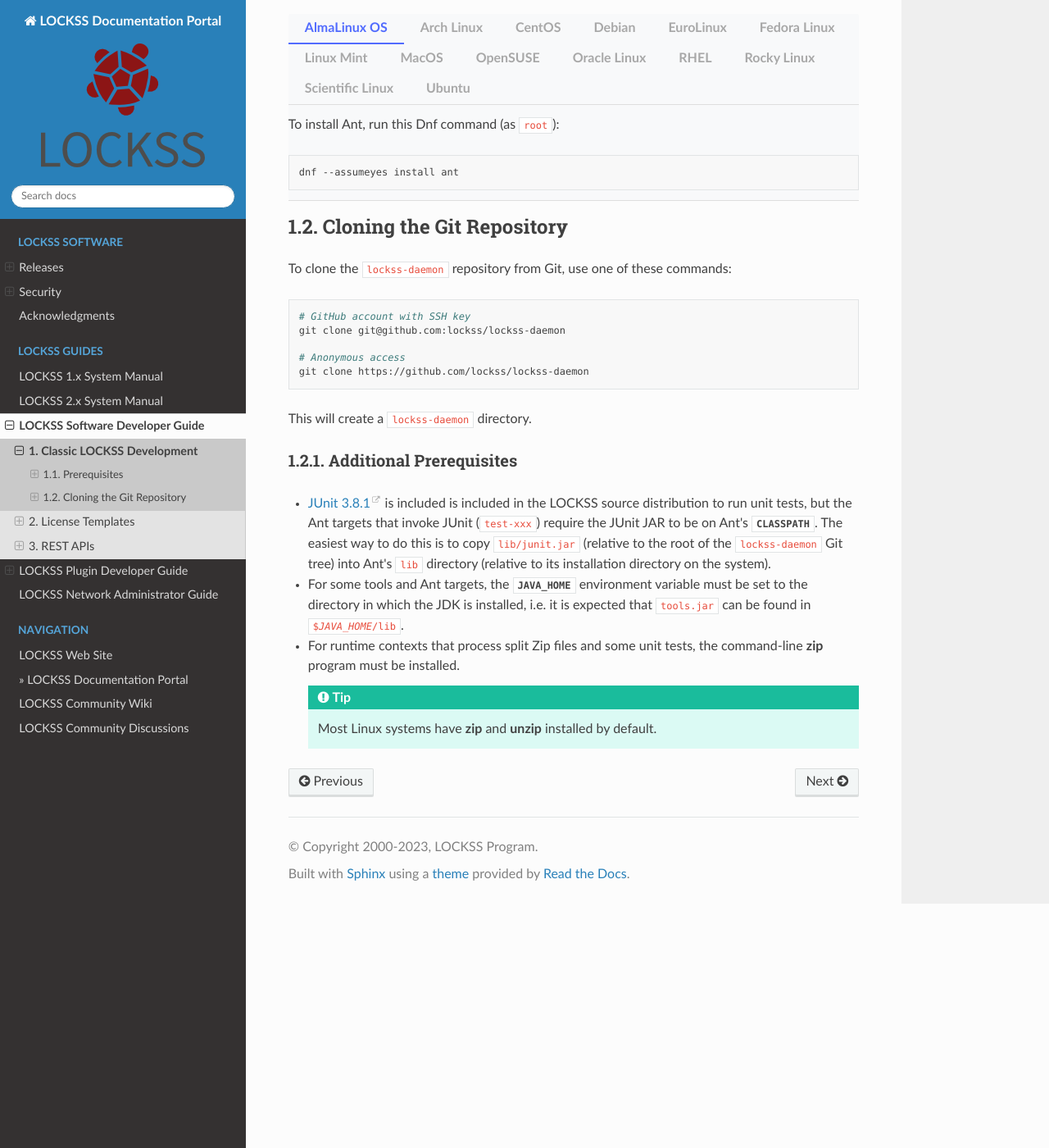
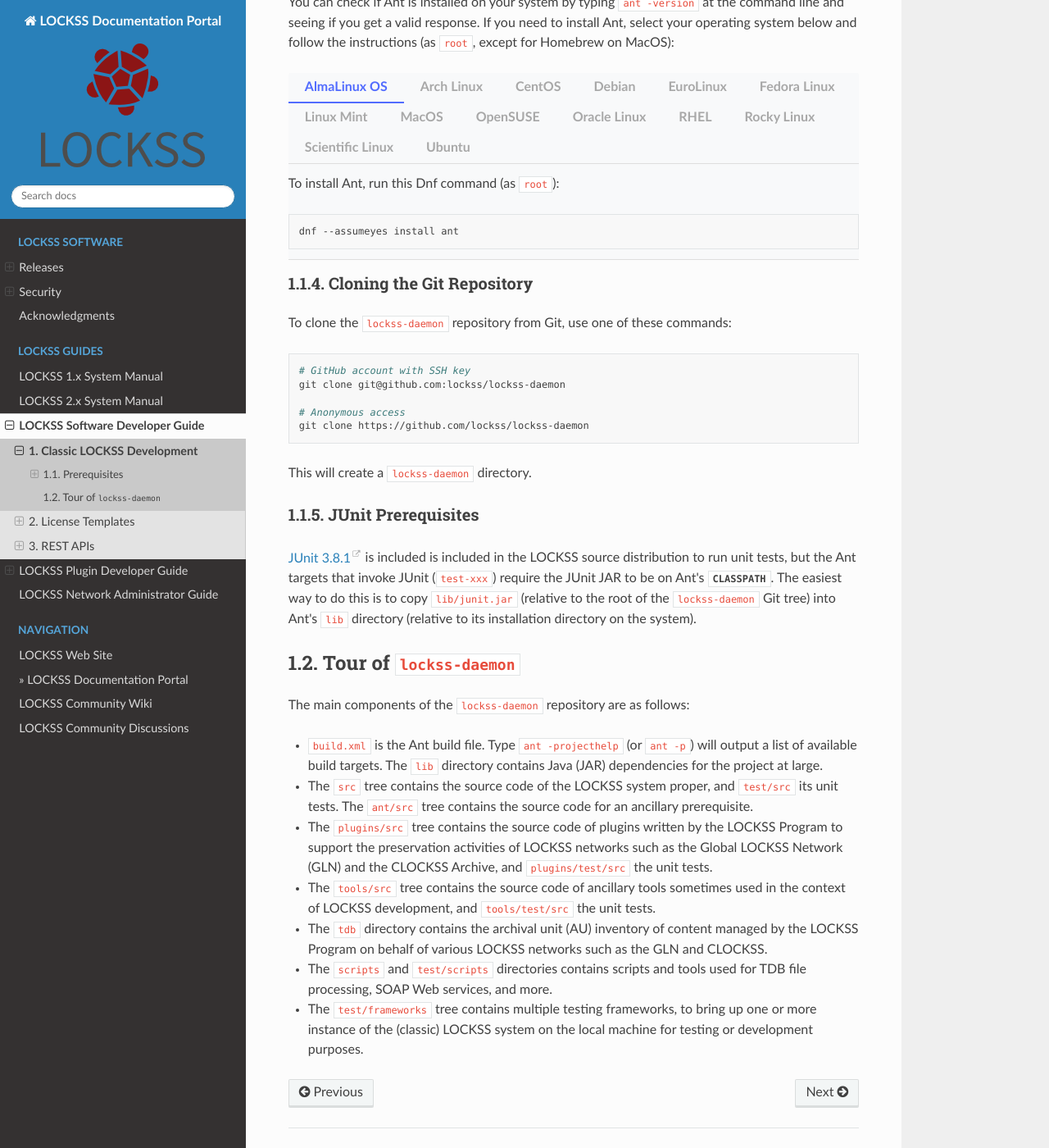
Before and after one commit to lockss/lockss-rtd-portal, a Sphinx documentation site: the page built from docs/software/classic.rst, in a window 1280 px wide and 1400 px high, scrolled down 1701 px. Shown: the whole window at 82% size. Built offline with Sphinx 7.4.7 and the Read the Docs theme 2.0.0, drawn with Linux system fonts in a browser that asks for light colours; some of the changed text lies outside the part shown.

Commit message:
A little more detail. Cosmetic.

```diff
--- a/docs/software/classic.rst
+++ b/docs/software/classic.rst
@@ -20,11 +20,11 @@ To do development work with the Classic LOCKSS system (version 1.x), you will ne
 
 *  `Apache Ant <https://ant.apache.org/>`_
 
-*  `Python <https://www.python.org/>`_ 3
+*  `Python <https://www.python.org/>`_ 3, invoked as :command:`python3`
 
-   .. note::
+*  Some scripts require `Python <https://www.python.org/>`_ 2.7, invoked as :command:`python2`
 
-      A few scripts in the repository use Python 2.7, invoked as :command:`python2`.
+*  Some runtime contexts that process split Zip files and some unit tests require the :program:`zip` program (:program:`zip` and :program:`unzip` are installed by default on most Linux systems).
 
 Installing Git
 ==============
@@ -36,16 +36,17 @@ Installing Git
 Installing the Java Development Kit
 ===================================
 
-.. include:: openjdk.rst
+1. .. include:: openjdk.rst
+
+2. Set the :envvar:`JAVA_HOME` environment variable to the directory in which the JDK is installed, for example :file:`/usr/lib/jvm/java-8-openjdk`. It is expected that the file :file:`${JAVA_HOME}/lib/tools.jar` exists.
 
 Installing Apache Ant
 =====================
 
 .. include:: ant.rst
 
---------------------------
 Cloning the Git Repository
---------------------------
+==========================
 
 To clone the ``lockss-daemon`` repository from Git, use one of these commands:
 
@@ -59,15 +60,27 @@ To clone the ``lockss-daemon`` repository from Git, use one of these commands:
 
 This will create a :file:`lockss-daemon` directory.
 
-Additional Prerequisites
-========================
+JUnit Prerequisites
+===================
 
-*  `JUnit 3.8.1 <http://junit.sourceforge.net/junit3.8.1/>`_ is included is included in the LOCKSS source distribution to run unit tests, but the Ant targets that invoke JUnit (``test-xxx``) require the JUnit JAR to be on Ant's :envvar:`CLASSPATH`. The easiest way to do this is to copy :file:`lib/junit.jar` (relative to the root of the ``lockss-daemon`` Git tree) into Ant's :file:`lib` directory (relative to its installation directory on the system).
+`JUnit 3.8.1 <http://junit.sourceforge.net/junit3.8.1/>`_ is included is included in the LOCKSS source distribution to run unit tests, but the Ant targets that invoke JUnit (``test-xxx``) require the JUnit JAR to be on Ant's :envvar:`CLASSPATH`. The easiest way to do this is to copy :file:`lib/junit.jar` (relative to the root of the ``lockss-daemon`` Git tree) into Ant's :file:`lib` directory (relative to its installation directory on the system).
 
-*  For some tools and Ant targets, the :envvar:`JAVA_HOME` environment variable must be set to the directory in which the JDK is installed, i.e. it is expected that :file:`tools.jar` can be found in :file:`${JAVA_HOME}/lib`.
+-------------------------
+Tour of ``lockss-daemon``
+-------------------------
 
-*  For runtime contexts that process split Zip files and some unit tests, the command-line :program:`zip` program must be installed.
+The main components of the ``lockss-daemon`` repository are as follows:
 
-   .. tip::
+*  :file:`build.xml` is the Ant build file. Type ``ant -projecthelp`` (or ``ant -p``) will output a list of available build targets. The :file:`lib` directory contains Java (JAR) dependencies for the project at large.
 
-      Most Linux systems have :program:`zip` and :program:`unzip` installed by default.
+*  The :file:`src` tree contains the source code of the LOCKSS system proper, and :file:`test/src` its unit tests. The :file:`ant/src` tree contains the source code for an ancillary prerequisite.
+
+*  The :file:`plugins/src` tree contains the source code of plugins written by the LOCKSS Program to support the preservation activities of LOCKSS networks such as the Global LOCKSS Network (GLN) and the CLOCKSS Archive, and :file:`plugins/test/src` the unit tests.
+
+*  The :file:`tools/src` tree contains the source code of ancillary tools sometimes used in the context of LOCKSS development, and :file:`tools/test/src` the unit tests.
+
+*  The :file:`tdb` directory contains the archival unit (AU) inventory of content managed by the LOCKSS Program on behalf of various LOCKSS networks such as the GLN and CLOCKSS.
+
+*  The :file:`scripts` and :file:`test/scripts` directories contains scripts and tools used for TDB file processing, SOAP Web services, and more.
+
+*  The :file:`test/frameworks` tree contains multiple testing frameworks, to bring up one or more instance of the (classic) LOCKSS system on the local machine for testing or development purposes.
--- a/docs/software/openjdk.rst
+++ b/docs/software/openjdk.rst
@@ -1,4 +1,4 @@
-You can check if a Java Development Kit (JDK) is installed on your system by typing ``javac -version`` at the command line and seeing if you get a valid response. (The version numbers output by Java 8 software sometimes use the notation 1.8, for example ``1.8.0_332``.)
+You can check if a Java Development Kit (JDK) is installed on your system by typing ``javac -version`` at the command line and seeing if you get a valid response. (The version numbers output by Java 8 software sometimes use the notation 1.8, for example ``1.8.0_382``.)
 
 If you need to install a JDK, we recommend OpenJDK; select your operating system below and follow the instructions (as ``root``, except for Homebrew on MacOS):
 
```
